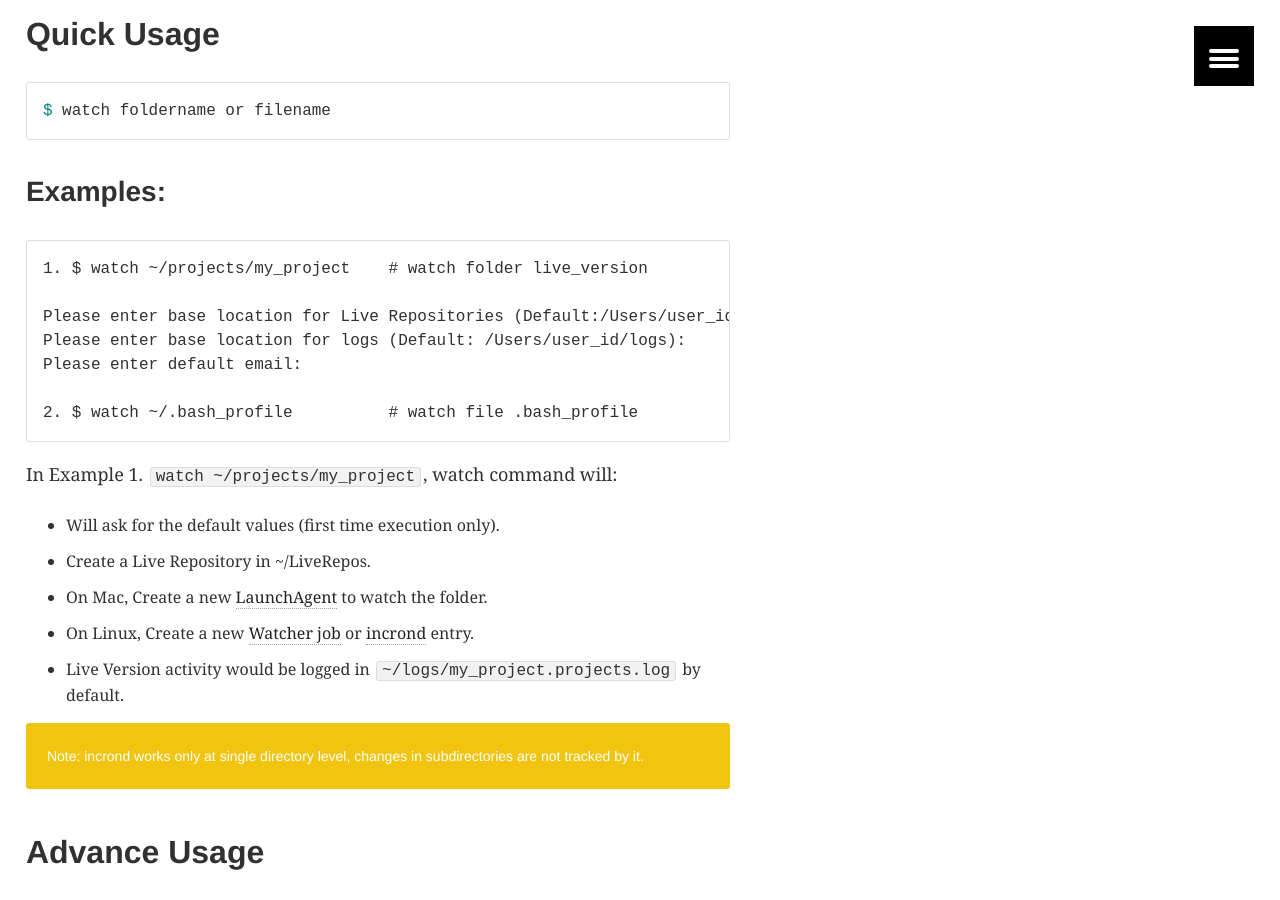
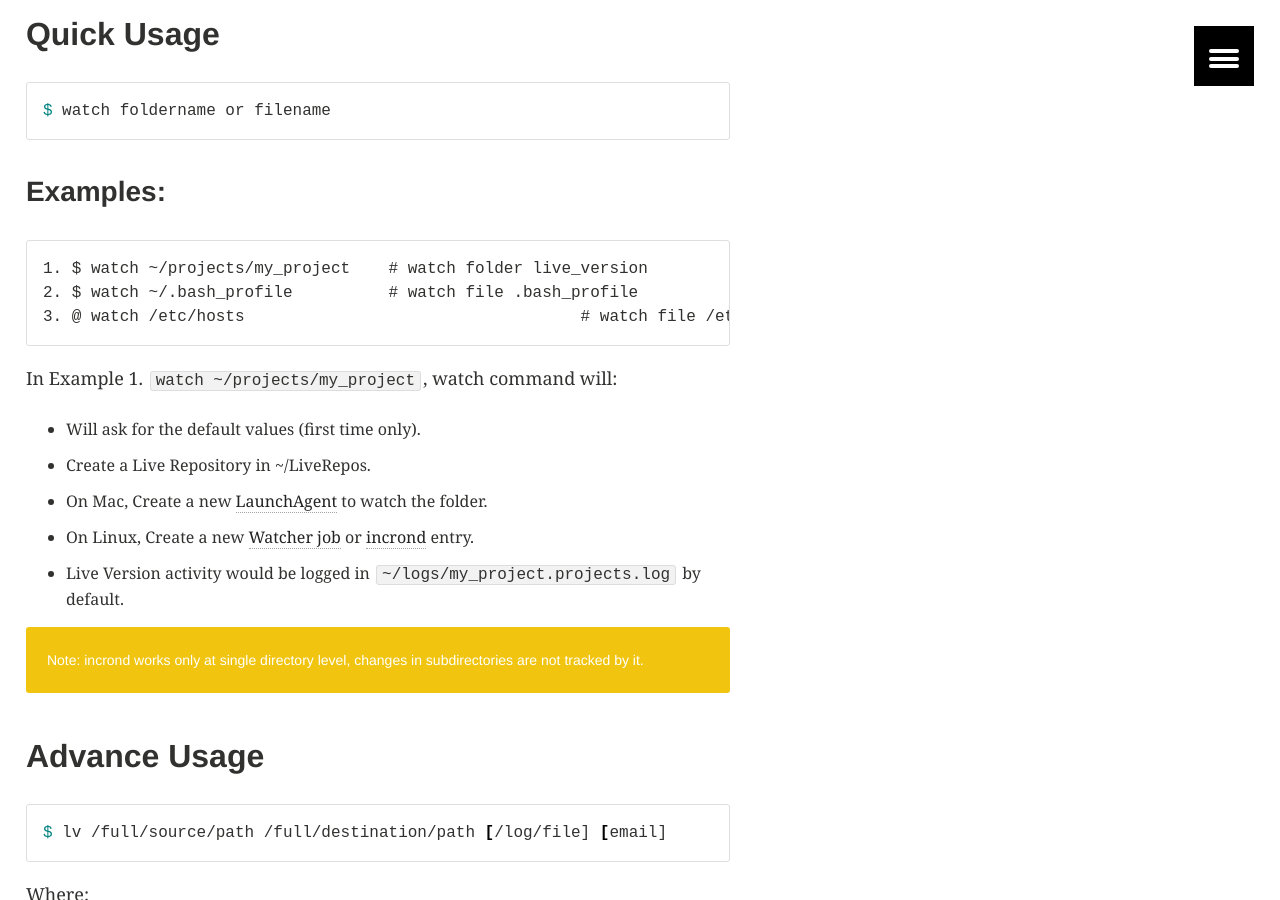
Before and after one commit to shyamperi/lv, a Jekyll site: the page built from quick-start/index.md, in a window 1280 px wide and 900 px high, scrolled down 759 px. Built offline with Jekyll 4.4.1, drawn with Linux system fonts in a browser that asks for light colours.

Commit message:
Refining examples

```diff
--- a/quick-start/index.md
+++ b/quick-start/index.md
@@ -42,18 +42,14 @@ $ watch foldername or filename
 {% highlight text %}
 
 1. $ watch ~/projects/my_project    # watch folder live_version
-
-Please enter base location for Live Repositories (Default:/Users/user_id/LiveRepos):
-Please enter base location for logs (Default: /Users/user_id/logs):
-Please enter default email:
-
 2. $ watch ~/.bash_profile          # watch file .bash_profile
+3. @ watch /etc/hosts 					# watch file /etc/hosts to track configuration
 
 {% endhighlight %}
 
 In Example 1. `watch ~/projects/my_project`, watch command will:
 
-- Will ask for the default values (first time execution only).
+- Will ask for the default values (first time only).
 - Create a Live Repository in ~/LiveRepos.
 - On Mac, Create a new [LaunchAgent](http://goo.gl/FLeqgu) to watch the folder.
 - On Linux, Create a new [Watcher job](http://goo.gl/5edOBt) or [incrond](http://goo.gl/B2ZAfE) entry.
```
